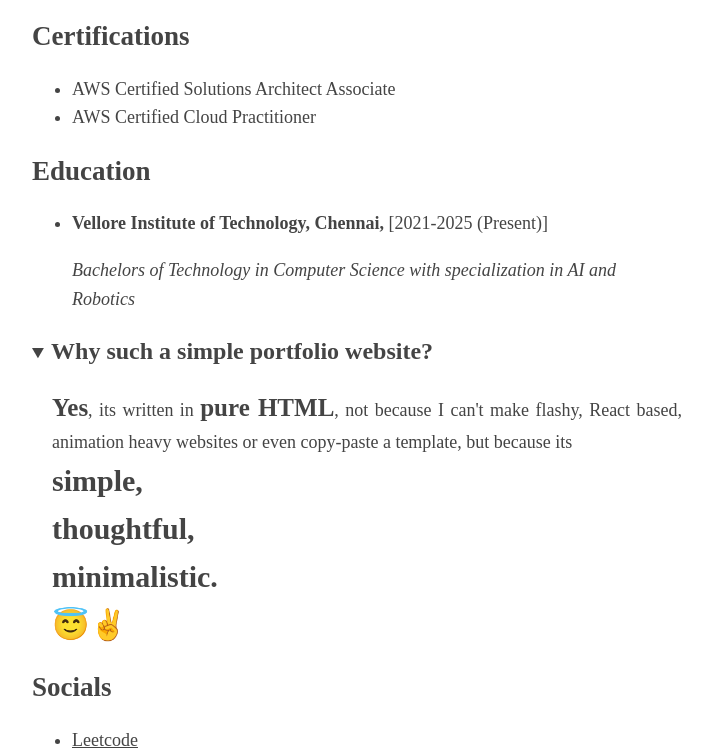
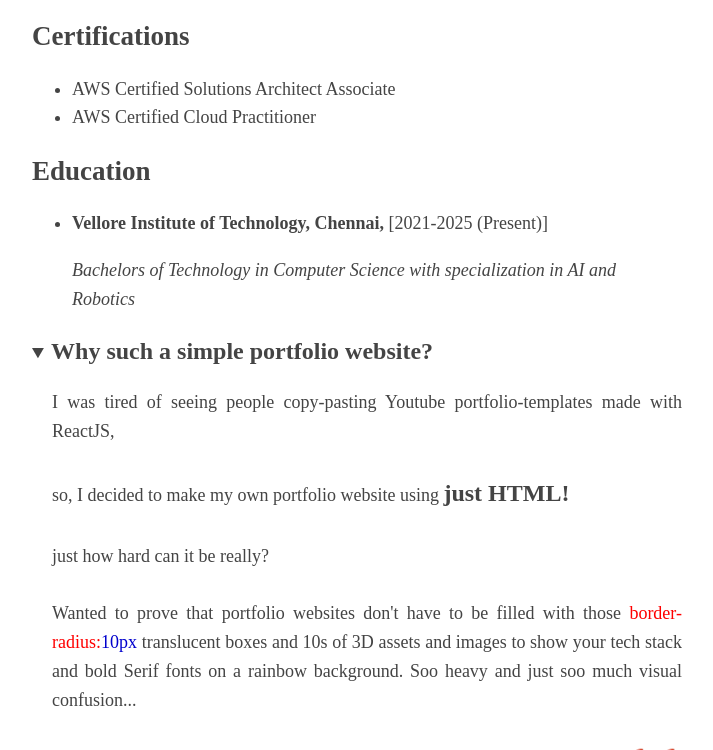
Before and after one commit to MVARUNREDDY8203/MVARUNREDDY8203, a plain HTML site: page index.html in a window 1280 px wide. Both pictures are taken after a click on the heading "Why such a simple portfolio website?". Shown: the part 2902-3652 px from the top of the page, without its empty margins (283-996 px from the left). Drawn offline with Linux system fonts and the light colour scheme.

Commit message:
updated motivation

```diff
--- a/index.html
+++ b/index.html
@@ -18,11 +18,7 @@
                 line-height: 1.2;
             }
             ::selection {
-                background-color: rgb(
-                    255,
-                    191,
-                    94
-                ); /* Default selection color */
+                background-color: rgb(255, 191, 94);
                 color: black;
             }
             .scrollable {
@@ -377,18 +373,26 @@
                         >
                     </summary>
                     <p style="text-align: justify; padding-left: 20px">
-                        <span style="font-weight: bold; font-size: 25px"
-                            >Yes</span
-                        >, its written in
-                        <span style="font-weight: bold; font-size: 25px"
-                            >pure HTML</span
-                        >, not because I can't make flashy, React based,
-                        animation heavy websites or even copy-paste a template,
-                        but because its<br />
-                        <span style="font-weight: bold; font-size: 30px">
-                            simple,<br />
-                            thoughtful, <br />minimalistic. <br />😇✌️</span
-                        >
+                        I was tired of seeing people copy-pasting Youtube
+                        portfolio-templates made with ReactJS, <br /><br />so, I
+                        decided to make my own portfolio website using
+                        <span style="font-size: x-large; font-weight: bold"
+                            >just HTML!</span
+                        ><br /><br />just how hard can it be really?
+                        <br /><br />Wanted to prove that portfolio websites
+                        don't have to be filled with those
+                        <span style="color: #ff0000">border-radius:</span
+                        ><span style="color: #0000cd">10px</span> translucent
+                        boxes and 10s of 3D assets and images to show your tech
+                        stack and bold Serif fonts on a rainbow background. Soo
+                        heavy and just soo much visual confusion...
+                        <br /><br />My portfolio website,
+                        <span style="font-size: x-large; font-weight: bold"
+                            >20 KB (2mb w all assets), blazing fast 🚀🚀</span
+                        >, and will convey the same message.<br /><br />
+                        Just Keep It Simple!<br /><br />
+                        I have only made an effort, you tell me how do you like
+                        it :)<br /><br />
                     </p>
                 </details>
             </div>
```
Also changed, not shown: peerlist_stats.png (added).
